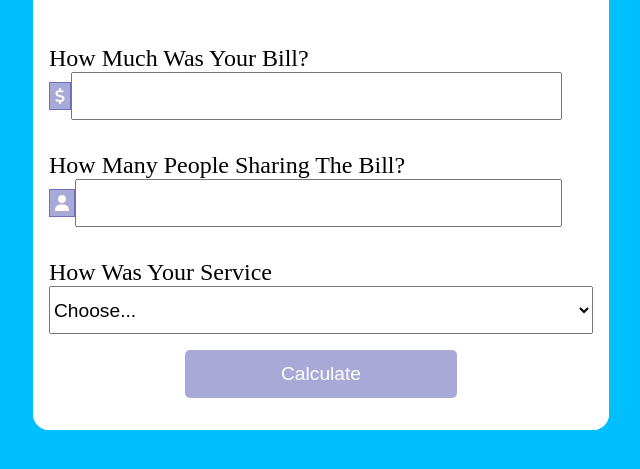
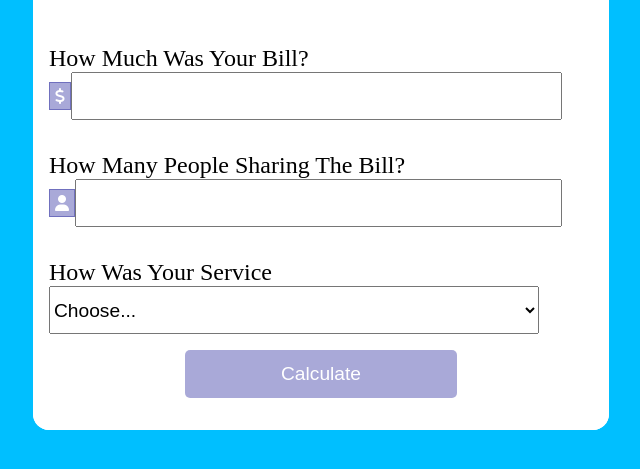
Before and after one commit to tee4tao/Tip-Calculator, a plain HTML site: page index.html in a window 1280 px wide. Shown: the part 213-682 px from the top of the page, without its empty margins (319-959 px from the left). Drawn offline with Linux system fonts and the light colour scheme.

Commit message:
worked on the resposiveness'

```diff
--- a/index.css
+++ b/index.css
@@ -49,6 +49,12 @@ main {
   height: 3rem;
   width: 94%;
   font-size: 1.2rem;
+}
+#tip-percent {
+  width: 90%;
+  /* margin-left: 2rem;
+  margin-right: 1rem; */
+  margin: 0 auto;
 }
 .tip-form select {
   height: 3rem;
@@ -132,7 +138,4 @@ main {
     /* height: 70%; */
     justify-content: space-between;
   }
-  /* .tip-form {
-    height: ;
-  } */
 }
```
